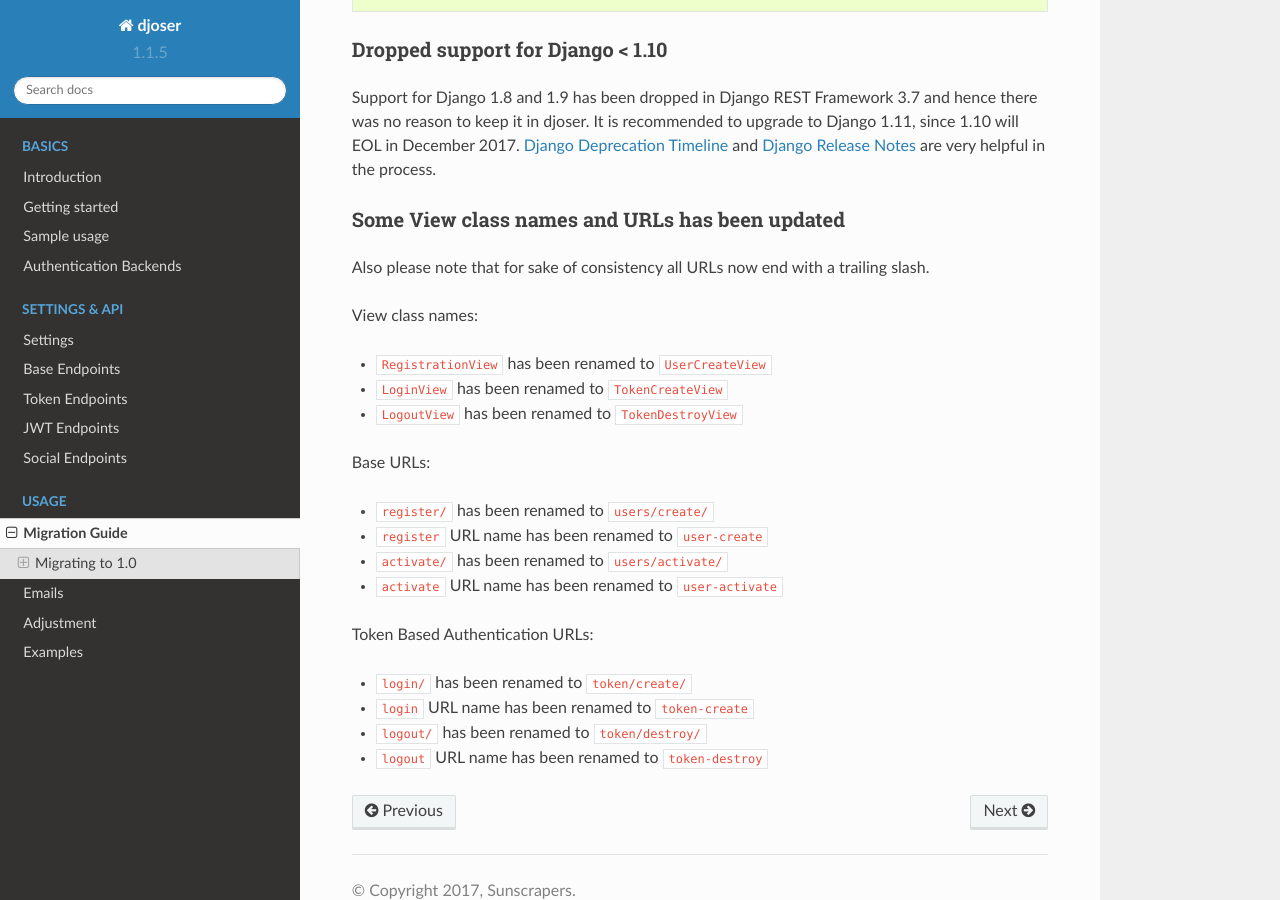
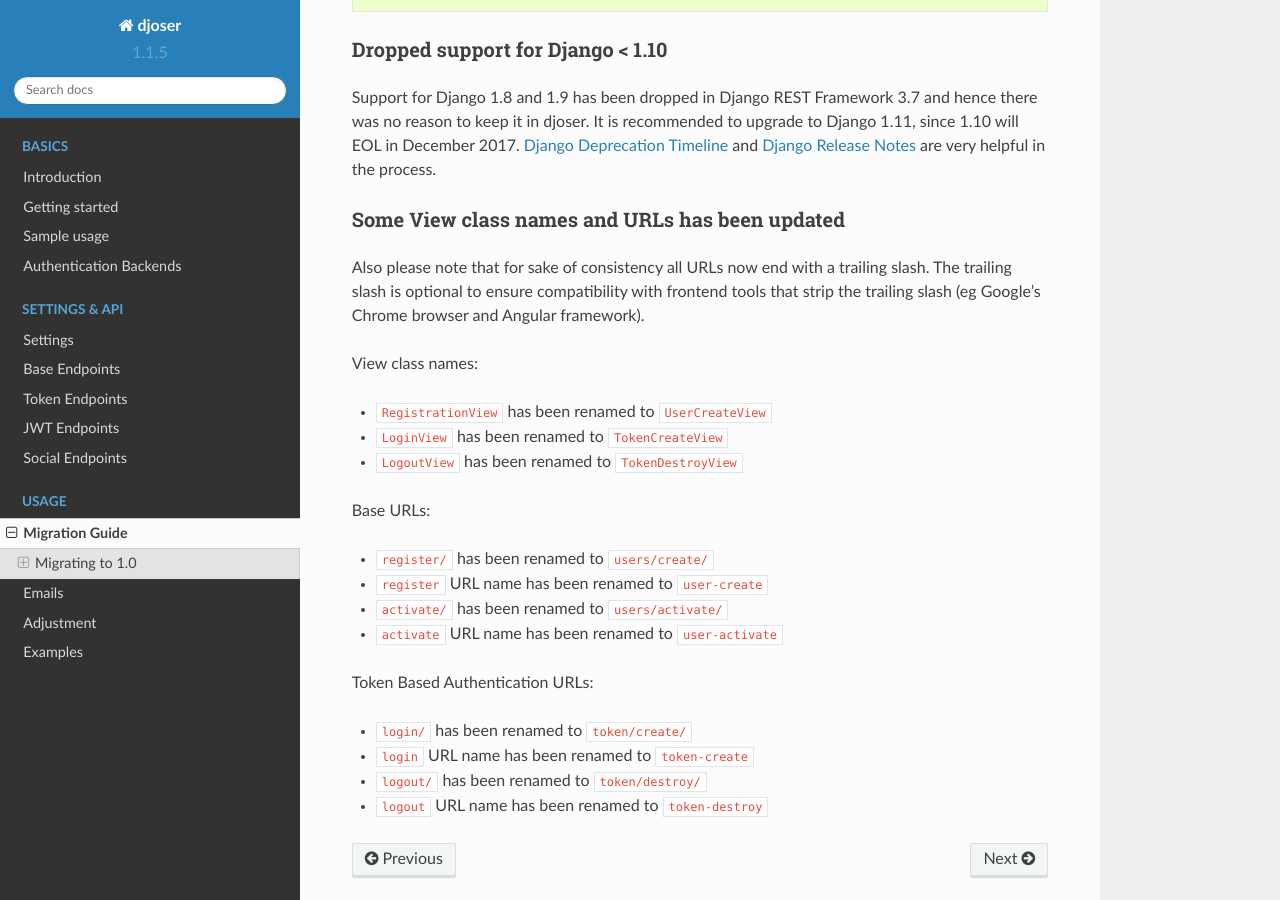
Before and after one commit to sunscrapers/djoser, a Sphinx documentation site: the page built from docs/source/migration_guide.rst, in a window 1280 px wide and 900 px high, scrolled down 729 px. Built offline with Sphinx 7.4.7 and the Read the Docs theme 2.0.0, drawn with Linux system fonts in a browser that asks for light colours.

Commit message:
Add note regarding trailing slash to migration guide documentation

```diff
--- a/docs/source/migration_guide.rst
+++ b/docs/source/migration_guide.rst
@@ -50,7 +50,7 @@ are very helpful in the process.
 Some View class names and URLs has been updated
 -----------------------------------------------
 
-Also please note that for sake of consistency all URLs now end with a trailing slash.
+Also please note that for sake of consistency all URLs now end with a trailing slash. The trailing slash is optional to ensure compatibility with frontend tools that strip the trailing slash (eg Google's Chrome browser and Angular framework).
 
 View class names:
 
```
